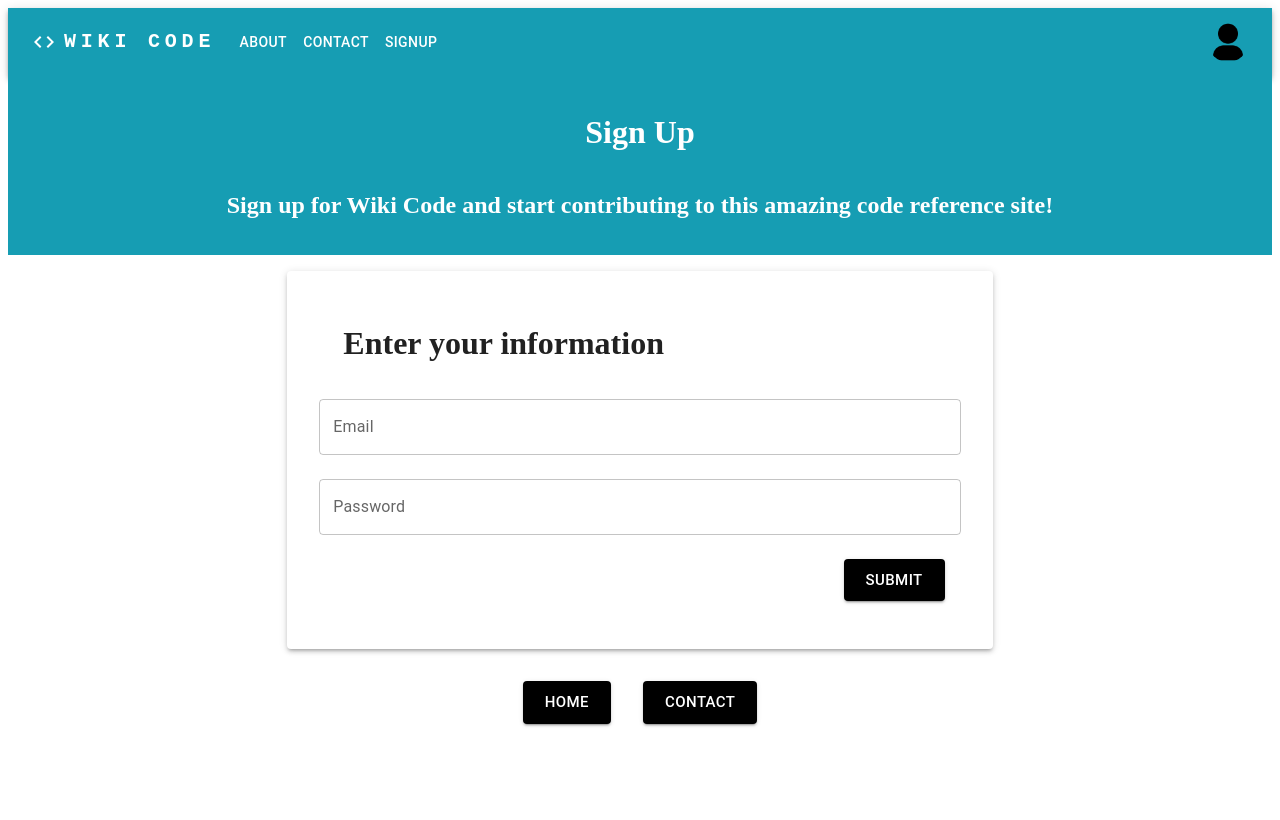
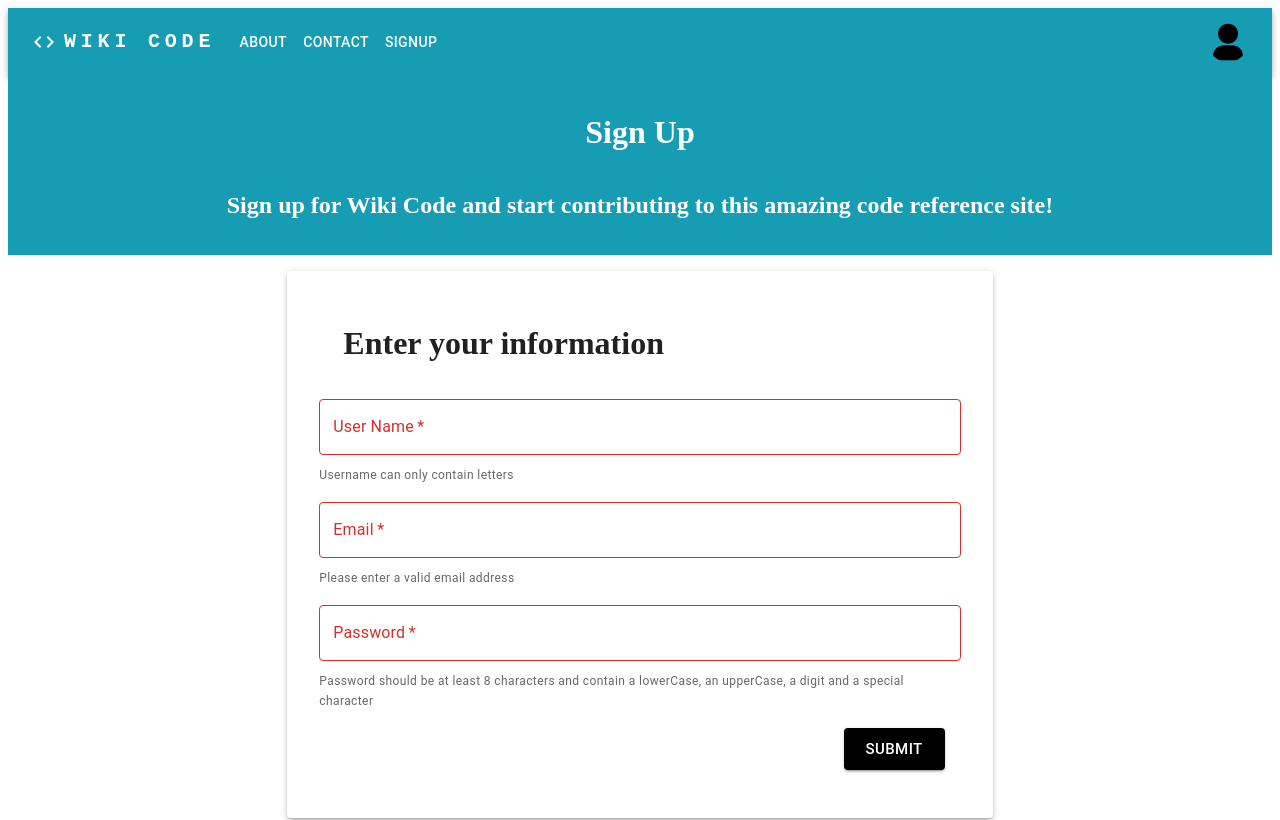
Before and after one commit to lydiavangammeren/wiki-code, a Next.js app: page /signup in a window 1280 px wide. Shown: the top 820 px of the page. Built offline with nearby package versions, Linux system fonts and the light colour scheme.

Commit message:
added form validation for signup

```diff
--- a/package.json
+++ b/package.json
@@ -16,7 +16,6 @@
     "@mui/material": "^5.14.4",
     "@prismicio/client": "^7.1.0",
     "@prismicio/react": "^2.7.1",
-    "atomic-bomb": "^5.0.0",
     "autoprefixer": "10.4.14",
     "eslint": "8.45.0",
     "eslint-config-next": "13.4.12",
@@ -26,7 +25,7 @@
     "react-dom": "18.2.0",
     "react-responsive-modal": "^6.4.2",
     "react-router-dom": "^6.14.2",
-    "reactjs-popup": "^2.0.5",
-    "tailwindcss": "3.3.3"
+    "reactjs-popup": "^2.0.5"
+
   }
 }
--- a/src/app/components/Form.jsx
+++ b/src/app/components/Form.jsx
@@ -1,12 +1,12 @@
 import { Toolbar, Container, Paper, Grid } from "@mui/material";
 import Button from "./Button";
 
-export default function Form({toolBarText, children}) {
+export default function Form({toolBarText, children, handleClick}) {
 
   return (
     <>
      <Grid container justifyContent="center">
-      <Grid xs={7}>
+      <Grid item xs={7}>
       <Paper elevation={3} sx={{ m: 2, p: 4, justifyContent: 'center'}}>
           <Toolbar>
           <h1>{toolBarText}</h1>
@@ -14,7 +14,7 @@ export default function Form({toolBarText, children}) {
           <form>
             {children}
             <Grid container justifyContent="flex-end">
-            <Button buttonText="SUBMIT" />
+            <Button onClick={handleClick} buttonText="SUBMIT" />
             </Grid>
           </form>
         </Paper>
--- a/src/app/layout.js
+++ b/src/app/layout.js
@@ -1,5 +1,3 @@
-// "use client";
-import Head from 'next/head'
 import Footer from "./components/Footer";
 import ResponsiveAppBar from "./components/ResponsiveAppBar";
 
--- a/src/app/page.js
+++ b/src/app/page.js
@@ -6,9 +6,6 @@ import Banner from "../app/components/Banner";
 import ButtonGroup from "../app/components/ButtonGroup";
 import "src/app/globals.css"
 
-// export const metadata = {
-//   title: "Wiki Code",
-// };
 export default function App() {
   return (
     <>
--- a/src/app/signup/page.js
+++ b/src/app/signup/page.js
@@ -1,9 +1,51 @@
-import { TextField} from "@mui/material";
+"use client";
+import React from "react";
+import { TextField, FormHelperText } from "@mui/material";
 import Banner from "../components/Banner";
 import Form from "../components/Form";
-import ButtonGroup from "../components/ButtonGroup"
+import ButtonGroup from "../components/ButtonGroup";
 
 export default function SignUpForm() {
+  const [authorName, setAuthorname] = React.useState("");
+  const [email, setEmail] = React.useState("");
+  const [password, setPassword] = React.useState("");
+  const [nameValid, setNameValid] = React.useState(false);
+  const [emailValid, setEmailValid] = React.useState(false);
+  const [passwordValid, setPasswordValid] = React.useState(false);
+
+  const handleNameValidation = (e) => {
+    //set value to user input
+    setAuthorname(e.target.value);
+
+    //define regex
+    const reg = new RegExp("[a-z]");
+
+    //test whether input is valid
+    setNameValid(reg.test(e.target.value));
+};
+
+const handleEmailValidation = (e) => {
+  //set value to user input
+  setEmail(e.target.value);
+
+  //define regex
+  const reg =  new RegExp(/^[^\s@]+@[^@\s\.]+\.[^\s@]{2,}$/, "i")
+
+  //test whether input is valid
+  setEmailValid(reg.test(e.target.value));
+};
+
+const handlePasswordValidation = (e) => {
+  //set value to user input
+  setPassword(e.target.value);
+
+  //define regex
+  const reg = new RegExp(/^(?=.*[a-z])(?=.*[A-Z])(?=.*\d)(?=.*[@$!%*?&])[A-Za-z\d@$!%*?&]{8,}$/gm);
+
+  //test whether input is valid
+  setPasswordValid(reg.test(e.target.value));
+};
+
   return (
     <>
       <Banner
@@ -12,25 +54,72 @@ export default function SignUpForm() {
           "Sign up for Wiki Code and start contributing to this amazing code reference site! "
         }
       />
-      <Form toolBarText={"Enter your information"}>
+      <Form
+        toolBarText={"Enter your information"}
+        handleClick={(e) => {
+          e.preventDefault;
+          if (nameValid && emailValid && passwordValid) {
+            const author = { authorName, email, password };
+            fetch("http://localhost:8080/author/add", {
+              method: "POST",
+              headers: {
+                "Content-Type": "application/json",
+              },
+              body: JSON.stringify(author),
+            }).then(() => {
+              console.log("new author added");
+            });
+            console.log(author);
+          }
+          else {
+            console.log("Form info not valid");
+          }
+        }
+
+          }
+      >
         <TextField
-          id="outlined-basic"
+          required={true}
+          id="authorName"
+          label="User Name"
+          variant="outlined"
+          fullWidth
+          margin="normal"
+          error={!nameValid}
+          value={authorName}
+          onChange={(e) => handleNameValidation(e)}
+        />
+        {!nameValid && (
+          <FormHelperText>Username can only contain letters</FormHelperText>
+        )}
+        <TextField
+          required={true}
+          id="email"
           label="Email"
           variant="outlined"
           fullWidth
           margin="normal"
-          // value={name}
-          // onChange={(e) => setName(e.target.value)}
+          error={!emailValid}
+          value={email}
+          onChange={(e) => handleEmailValidation(e)}
         />
+        {!emailValid && (
+          <FormHelperText>Please enter a valid email address</FormHelperText>
+        )}
         <TextField
-          id="outlined-basic"
+          required={true}
+          id="password"
           label="Password"
           variant="outlined"
           fullWidth
           margin="normal"
-          // value={address}
-          // onChange={(e) => setAddress(e.target.value)}
+          error={!passwordValid}
+          value={password}
+          onChange={(e) => handlePasswordValidation(e)}
         />
+        {!passwordValid && (
+          <FormHelperText>Password should be at least 8 characters and contain a lowerCase, an upperCase, a digit and a special character</FormHelperText>
+        )}
       </Form>
       <ButtonGroup
         buttonText1={"HOME"}
```
Also changed, not shown: src/app/about/page.js (+12 -9 lines), src/app/globals.css (+0 -35 lines), tailwind.config.js (deleted, +0 -18 lines).
